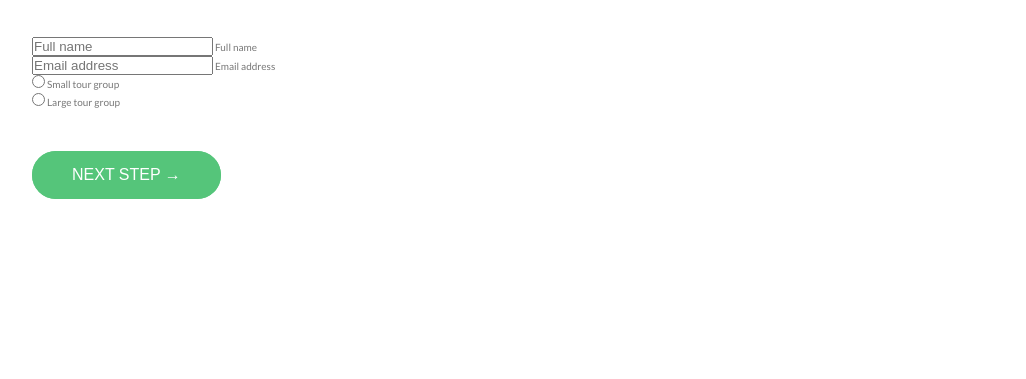
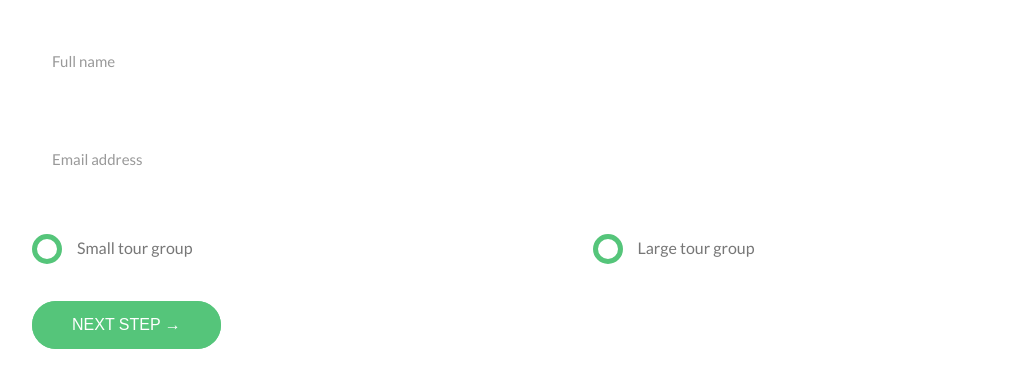
Before and after one commit to smrifat1411/Advance-css-and-Sass, a website: page index.html in a window 1280 px wide. Shown: the part 4560-4939 px from the top of the page, without its empty margins (38-1064 px from the left). Before the commit the page ends 4789 px from the top, so only its background shows below. Drawn offline with Linux system fonts and the light colour scheme.

Commit message:
Booking form design added

```diff
--- /dev/null
+++ b/sass/components/_form.scss
@@ -0,0 +1,96 @@
+.form {
+    &__group:not(:last-child) {
+        margin-bottom: 2rem;
+    }
+
+    &__input {
+        font-size: 1.5rem;
+        font-family: inherit;
+        color: inherit;
+        padding: 1.5rem 2rem;
+        border-radius: 2px;
+        background-color: rbga($color-white, .5);
+        border: none;
+        border-bottom: 3px solid transparent;
+        width: 90%;
+        display: block;
+        transition: all .3s;
+
+        &:focus {
+            outline: none;
+            box-shadow: 0 1rem 2rem rgba($color-black, .1);
+            border-bottom: 3px solid $color-primary;
+        }
+
+        &:focus:invalid {
+            border-bottom: 3px solid $color-secondary-dark;
+        }
+
+        &::-webkit-input-placeholder {
+            color: $color-grey-dark-2;
+        }
+    }
+
+
+    &__label {
+        font-size: 1.2rem;
+        font-weight: 700;
+        margin-left: 2rem;
+        margin-top: .7rem;
+        display: block;
+        transition: all .3s;
+    }
+
+    &__input:placeholder-shown + &__label {
+        opacity: 0;
+        visibility: hidden;
+        transform: translateY(-4rem);
+    }
+
+
+    &__radio-group {
+        width: 49%;
+        display: inline-block;
+    }
+
+    &__radio-input {
+        display: none;
+    }
+
+    &__radio-label {
+        font-size: $default-font-size;
+        cursor: pointer;
+        position: relative;
+        padding-left: 4.5rem;
+    }
+
+    &__radio-button {
+        height: 3rem;
+        width: 3rem;
+        border: 5px solid $color-primary;
+        border-radius: 50%;
+        display: inline-block;
+        position: absolute;
+        left: 0;
+        top: -.4rem;
+
+        &::after {
+            content: "";
+            display: block;
+            height: 1.3rem;
+            width: 1.3rem;
+            border-radius: 50%;
+            position: absolute;
+            top: 50%;
+            left: 50%;
+            transform: translate(-50%, -50%);
+            background-color: $color-primary;
+            opacity: 0;
+            transition: opacity .2s;
+        }
+    }
+
+    &__radio-input:checked ~ &__radio-label &__radio-button::after {
+        opacity: 1;
+    }
+}
--- a/sass/main.scss
+++ b/sass/main.scss
@@ -13,6 +13,7 @@
 @import "components/card";
 @import "components/story";
 @import "components/bg-video";
+@import "components/form";
 
 
 @import "layout/grid";
```
Also changed, not shown: css/style.css.
